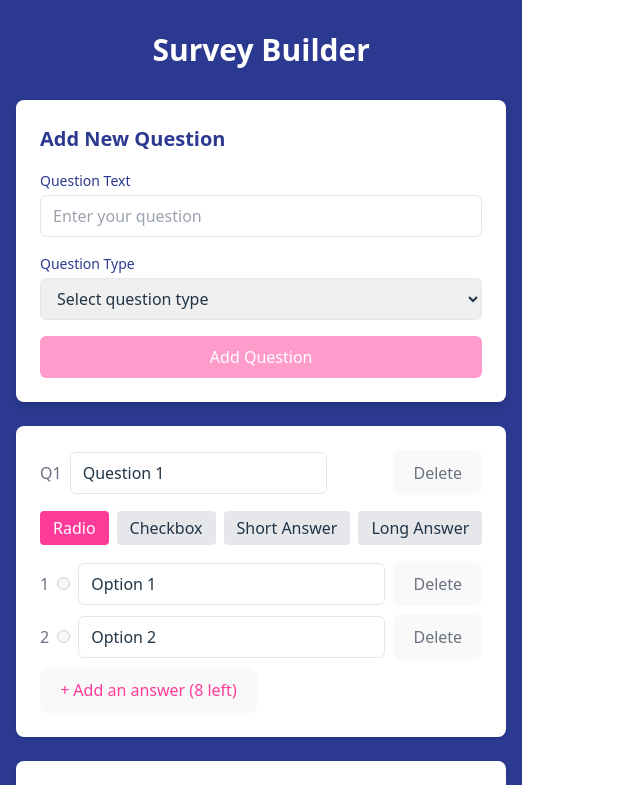
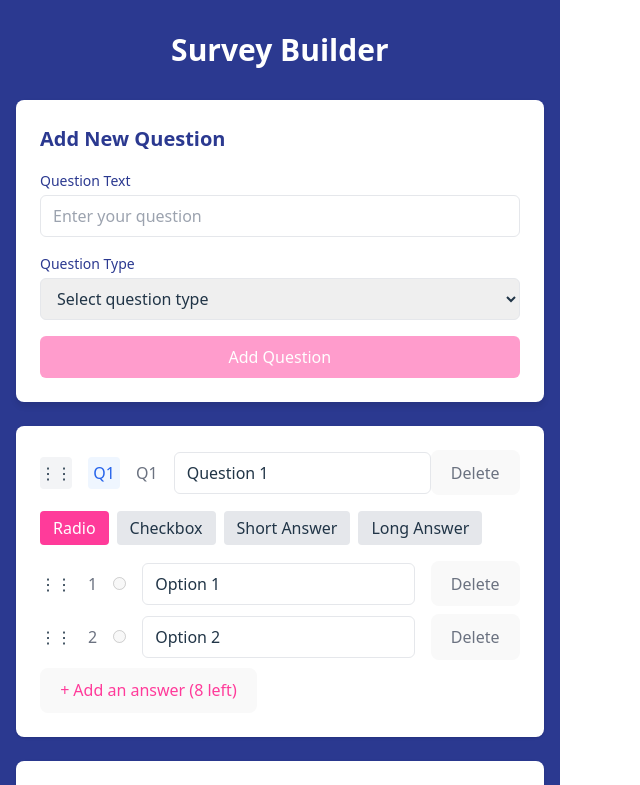
Before and after one commit to dbhandel/zrveys, a React (Vite) app: page / in a window 1280 px wide. Shown: the top 785 px of the page, without its empty margins (0-640 px from the left). Built offline with nearby package versions, Linux system fonts and the light colour scheme.

Commit message:
add reordering of questions and answers

```diff
--- a/package.json
+++ b/package.json
@@ -10,6 +10,9 @@
     "preview": "vite preview"
   },
   "dependencies": {
+    "@dnd-kit/core": "^6.3.1",
+    "@dnd-kit/sortable": "^10.0.0",
+    "@dnd-kit/utilities": "^3.2.2",
     "@headlessui/react": "^2.2.2",
     "@heroicons/react": "^2.2.0",
     "@hookform/resolvers": "^5.0.1",
--- a/src/App.tsx
+++ b/src/App.tsx
@@ -3,9 +3,43 @@ import { useSurveyStore } from './context/surveyStore';
 import { QuestionType } from './types/survey';
 import Question from './components/Question';
 import QuestionForm from './components/QuestionForm';
+import {
+  DndContext,
+  closestCenter,
+  KeyboardSensor,
+  PointerSensor,
+  useSensor,
+  useSensors,
+  DragEndEvent,
+} from '@dnd-kit/core';
+import {
+  arrayMove,
+  SortableContext,
+  sortableKeyboardCoordinates,
+  verticalListSortingStrategy,
+} from '@dnd-kit/sortable';
 
 function App() {
-  const { survey, addQuestion, removeQuestion, updateQuestion } = useSurveyStore();
+  const { survey, addQuestion, removeQuestion, updateQuestion, reorderQuestions } = useSurveyStore();
+
+  const sensors = useSensors(
+    useSensor(PointerSensor),
+    useSensor(KeyboardSensor, {
+      coordinateGetter: sortableKeyboardCoordinates,
+    })
+  );
+
+  const handleDragEnd = (event: DragEndEvent) => {
+    const { active, over } = event;
+
+    if (over && active.id !== over.id) {
+      const oldIndex = survey.questions.findIndex(q => q.id === active.id);
+      const newIndex = survey.questions.findIndex(q => q.id === over.id);
+
+      const newQuestions = arrayMove(survey.questions, oldIndex, newIndex);
+      reorderQuestions(newQuestions);
+    }
+  };
 
   const handleAddQuestion = (question: { questionText: string; type: QuestionType }) => {
     addQuestion({
@@ -27,16 +61,28 @@ function App() {
 
         <QuestionForm onAddQuestion={handleAddQuestion} />
 
+        <DndContext
+          sensors={sensors}
+          collisionDetection={closestCenter}
+          onDragEnd={handleDragEnd}
+        >
+          <SortableContext
+            items={survey.questions.map(q => q.id)}
+            strategy={verticalListSortingStrategy}
+          >
             <div className="space-y-6">
-          {survey.questions.map((question) => (
+              {survey.questions.map((question, index) => (
                 <Question
                   key={question.id}
                   question={question}
                   updateQuestion={updateQuestion}
                   removeQuestion={removeQuestion}
+                  index={index}
                 />
               ))}
             </div>
+          </SortableContext>
+        </DndContext>
       </div>
     </div>
   );
--- /dev/null
+++ b/src/components/AnswerList.tsx
@@ -0,0 +1,149 @@
+import React from 'react';
+import { QuestionType, QuestionTypeModel } from '../types/survey';
+import { useSortable } from '@dnd-kit/sortable';
+import { CSS } from '@dnd-kit/utilities';
+import {
+  DndContext,
+  closestCenter,
+  KeyboardSensor,
+  PointerSensor,
+  useSensor,
+  useSensors,
+  DragEndEvent,
+} from '@dnd-kit/core';
+import {
+  arrayMove,
+  SortableContext,
+  sortableKeyboardCoordinates,
+  verticalListSortingStrategy,
+} from '@dnd-kit/sortable';
+
+interface AnswerListProps {
+  question: QuestionTypeModel;
+  updateQuestion: (id: string, updates: Partial<QuestionTypeModel>) => void;
+}
+
+interface SortableAnswerProps {
+  option: { id: string; text: string };
+  index: number;
+  questionType: QuestionType;
+  onUpdate: (text: string) => void;
+  onDelete: () => void;
+}
+
+const SortableAnswer: React.FC<SortableAnswerProps> = ({ option, index, questionType, onUpdate, onDelete }) => {
+  const {
+    attributes,
+    listeners,
+    setNodeRef,
+    transform,
+    transition,
+  } = useSortable({ id: option.id });
+
+  const style = {
+    transform: CSS.Transform.toString(transform),
+    transition,
+  };
+
+  return (
+    <div
+      ref={setNodeRef}
+      style={style}
+      className="flex items-center space-x-4"
+    >
+      <div
+        {...attributes}
+        {...listeners}
+        className="cursor-grab active:cursor-grabbing w-8 h-8 flex items-center justify-center hover:bg-gray-200 rounded"
+      >
+        ⋮⋮
+      </div>
+      <span className="text-gray-500">{index + 1}</span>
+      <input
+        type={questionType === QuestionType.RADIO ? 'radio' : 'checkbox'}
+        disabled
+      />
+      <input
+        type="text"
+        value={option.text}
+        onChange={(e) => onUpdate(e.target.value)}
+        className="px-3 py-2 border rounded-md flex-1"
+        placeholder="Answer"
+      />
+      <button
+        onClick={onDelete}
+        className="text-gray-500 hover:text-red-500"
+      >
+        Delete
+      </button>
+    </div>
+  );
+};
+
+export default function AnswerList({ question, updateQuestion }: AnswerListProps) {
+  const sensors = useSensors(
+    useSensor(PointerSensor),
+    useSensor(KeyboardSensor, {
+      coordinateGetter: sortableKeyboardCoordinates,
+    })
+  );
+
+  const handleDragEnd = (event: DragEndEvent) => {
+    const { active, over } = event;
+    if (over && active.id !== over.id && question.options) {
+      const oldIndex = question.options.findIndex(o => o.id === active.id);
+      const newIndex = question.options.findIndex(o => o.id === over.id);
+      const newOptions = arrayMove(question.options, oldIndex, newIndex);
+      updateQuestion(question.id, { options: newOptions });
+    }
+  };
+
+  return (
+    <>
+      <DndContext
+        sensors={sensors}
+        collisionDetection={closestCenter}
+        onDragEnd={handleDragEnd}
+      >
+        <SortableContext
+          items={question.options?.map(o => o.id) || []}
+          strategy={verticalListSortingStrategy}
+        >
+          <div className="space-y-2">
+            {question.options?.map((option, index) => (
+              <SortableAnswer
+                key={option.id}
+                option={option}
+                index={index}
+                questionType={question.type}
+                onUpdate={(text) => {
+                  const newOptions = [...(question.options || [])];
+                  newOptions[index] = { ...option, text };
+                  updateQuestion(question.id, { options: newOptions });
+                }}
+                onDelete={() => {
+                  const newOptions = question.options?.filter(o => o.id !== option.id);
+                  updateQuestion(question.id, { options: newOptions });
+                }}
+              />
+            ))}
+          </div>
+        </SortableContext>
+      </DndContext>
+      <div className="flex items-center space-x-2 mt-2">
+        <button
+          onClick={() => {
+            const newOption = { id: crypto.randomUUID(), text: 'Answer' };
+            updateQuestion(question.id, {
+              options: [...(question.options || []), newOption]
+            });
+          }}
+          className="text-secondary hover:text-secondary/80 flex items-center space-x-1"
+        >
+          <span>+</span>
+          <span>Add an answer ({10 - (question.options?.length || 0)} left)</span>
+        </button>
+      </div>
+    </>
+  );
+}
--- a/src/components/Question.tsx
+++ b/src/components/Question.tsx
@@ -1,11 +1,15 @@
 import React from 'react';
 import { motion } from 'framer-motion';
 import { QuestionType, QuestionTypeModel } from '../types/survey';
+import { useSortable } from '@dnd-kit/sortable';
+import { CSS } from '@dnd-kit/utilities';
+import AnswerList from './AnswerList';
 
 interface QuestionProps {
   question: QuestionTypeModel;
   updateQuestion: (id: string, updates: Partial<QuestionTypeModel>) => void;
   removeQuestion: (id: string) => void;
+  index: number;
 }
 
 interface QuestionTypeMenuProps {
@@ -48,17 +52,43 @@ export default function Question({
   question,
   updateQuestion,
   removeQuestion,
+  index,
 }: QuestionProps) {
+
+  const {
+    attributes,
+    listeners,
+    setNodeRef,
+    transform,
+    transition,
+  } = useSortable({ id: question.id });
+
+  const style = {
+    transform: CSS.Transform.toString(transform),
+    transition,
+  };
 
   return (
     <motion.div
+      ref={setNodeRef}
+      style={style}
       initial={{ opacity: 0, y: 20 }}
       animate={{ opacity: 1, y: 0 }}
       exit={{ opacity: 0, y: -20 }}
-      className="bg-white rounded-lg shadow p-6 mb-4"
+      className="bg-white rounded-lg shadow p-6 mb-4 relative"
     >
       <div className="flex items-center justify-between mb-4">
-        <div className="flex items-center space-x-2">
+        <div className="flex items-center space-x-4">
+          <div
+            {...attributes}
+            {...listeners}
+            className="cursor-grab active:cursor-grabbing w-8 h-8 flex items-center justify-center bg-gray-100 rounded hover:bg-gray-200"
+          >
+            ⋮⋮
+          </div>
+          <div className="bg-blue-50 text-blue-600 w-8 h-8 flex items-center justify-center rounded">
+            Q{index + 1}
+          </div>
           <span className="text-gray-500">Q{question.questionText.replace('Question ', '')}</span>
           <input
             type="text"
@@ -77,52 +107,7 @@ export default function Question({
       </div>
 
       <QuestionTypeMenu question={question} updateQuestion={updateQuestion} />
-
-      <div className="space-y-2">
-        {question.options?.map((option, index) => (
-          <div key={option.id} className="flex items-center space-x-2">
-            <span className="text-gray-500">{index + 1}</span>
-            <input
-              type={question.type === QuestionType.RADIO ? 'radio' : 'checkbox'}
-              disabled
-            />
-            <input
-              type="text"
-              value={option.text}
-              onChange={(e) => {
-                const newOptions = [...(question.options || [])];
-                newOptions[index] = { ...option, text: e.target.value };
-                updateQuestion(question.id, { options: newOptions });
-              }}
-              className="px-3 py-2 border rounded-md flex-1"
-              placeholder="Answer"
-            />
-            <button
-              onClick={() => {
-                const newOptions = question.options?.filter(o => o.id !== option.id);
-                updateQuestion(question.id, { options: newOptions });
-              }}
-              className="text-gray-500 hover:text-red-500"
-            >
-              Delete
-            </button>
-          </div>
-        ))}
-        <div className="flex items-center space-x-2 mt-2">
-          <button
-            onClick={() => {
-              const newOption = { id: crypto.randomUUID(), text: 'Answer' };
-              updateQuestion(question.id, {
-                options: [...(question.options || []), newOption]
-              });
-            }}
-            className="text-secondary hover:text-secondary/80 flex items-center space-x-1"
-          >
-            <span>+</span>
-            <span>Add an answer ({10 - (question.options?.length || 0)} left)</span>
-          </button>
-        </div>
-      </div>
+      <AnswerList question={question} updateQuestion={updateQuestion} />
     </motion.div>
   );
 }
--- a/src/context/surveyStore.ts
+++ b/src/context/surveyStore.ts
@@ -8,6 +8,7 @@ interface SurveyStore {
   updateQuestion: (id: string, updates: Partial<QuestionTypeModel>) => void;
   updateSurvey: (updates: Partial<Survey>) => void;
   clearSurvey: () => void;
+  reorderQuestions: (questions: QuestionTypeModel[]) => void;
 }
 
 export const useSurveyStore = create<SurveyStore>((set) => ({
@@ -69,5 +70,11 @@ export const useSurveyStore = create<SurveyStore>((set) => ({
       description: '',
       questions: []
     }
-  })
+  }),
+  reorderQuestions: (questions: QuestionTypeModel[]) => set((state) => ({
+    survey: {
+      ...state.survey,
+      questions
+    }
+  }))
 }));
```
Also changed, not shown: 1 other file (tests, documents, lock files or other folders). Lines whose indentation alone changed are shown as unchanged.
